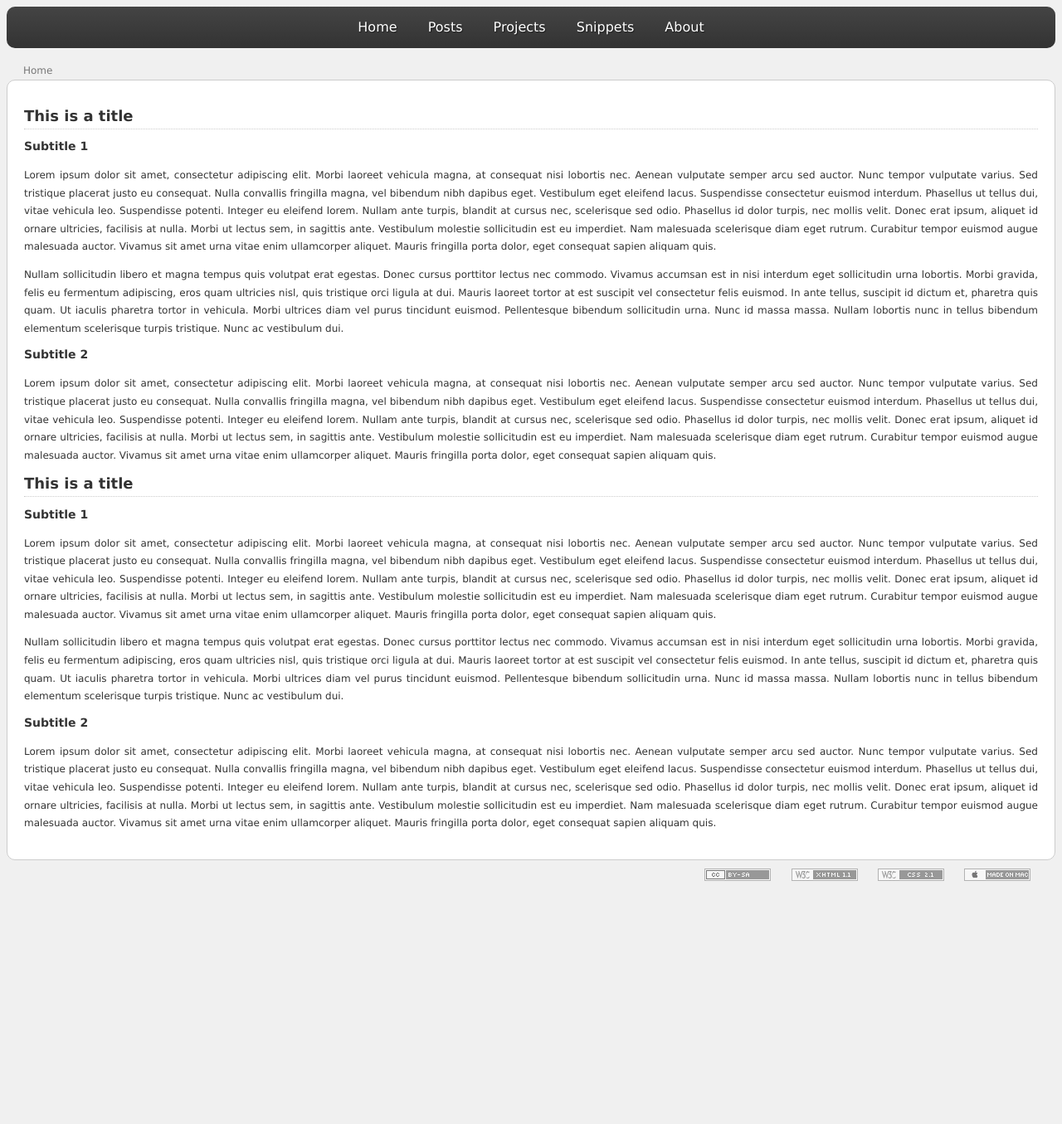
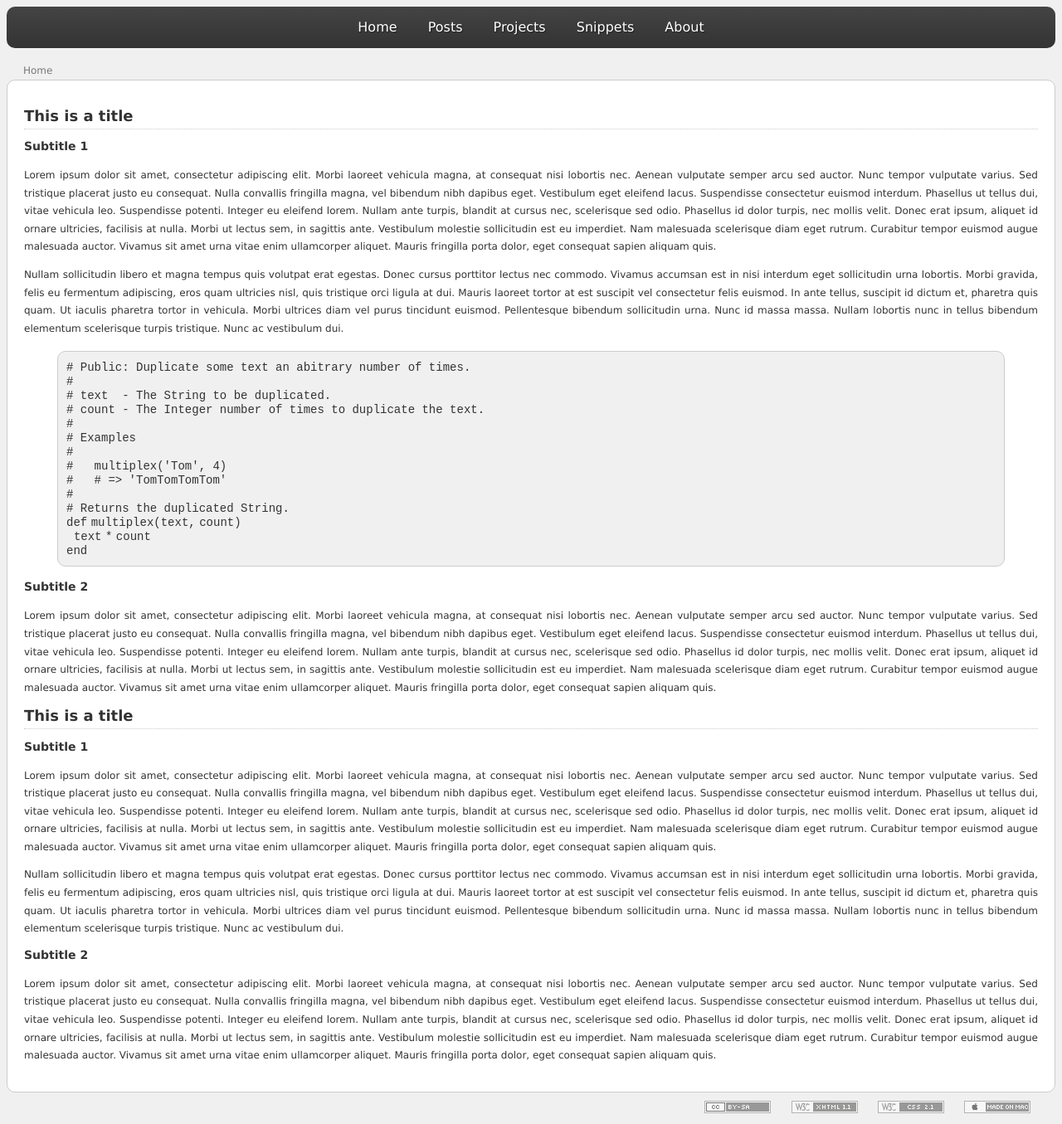
Before and after one commit to NewbiZ/newbiz.github.com, a Jekyll site: the page built from _posts/2010-12-06-Welcome.markdown, in a window 1280 px wide. Shown: the whole page at 83% size. Built offline with Jekyll 4.4.1, drawn with Linux system fonts in a browser that asks for light colours; Markdown is read by kramdown in place of the engine named in the settings; before the commit the page ends 1075 px from its top, so only the background shows below that.

Commit message:
Test syntax highlighting

```diff
--- a/_posts/2010-12-06-Welcome.markdown
+++ b/_posts/2010-12-06-Welcome.markdown
@@ -27,6 +27,23 @@ tellus, suscipit id dictum et, pharetra quis quam. Ut iaculis pharetra tortor in
 Morbi ultrices diam vel purus tincidunt euismod. Pellentesque bibendum sollicitudin urna. Nunc
 id massa massa. Nullam lobortis nunc in tellus bibendum elementum scelerisque turpis tristique.
 Nunc ac vestibulum dui.
+
+{% highlight ruby %}
+# Public: Duplicate some text an abitrary number of times.
+#
+# text  - The String to be duplicated.
+# count - The Integer number of times to duplicate the text.
+#
+# Examples
+#
+#   multiplex('Tom', 4)
+#   # => 'TomTomTomTom'
+#
+# Returns the duplicated String.
+def multiplex(text, count)
+  text * count
+end
+{% endhighlight %}
 
 Subtitle 2
 ----------
```
